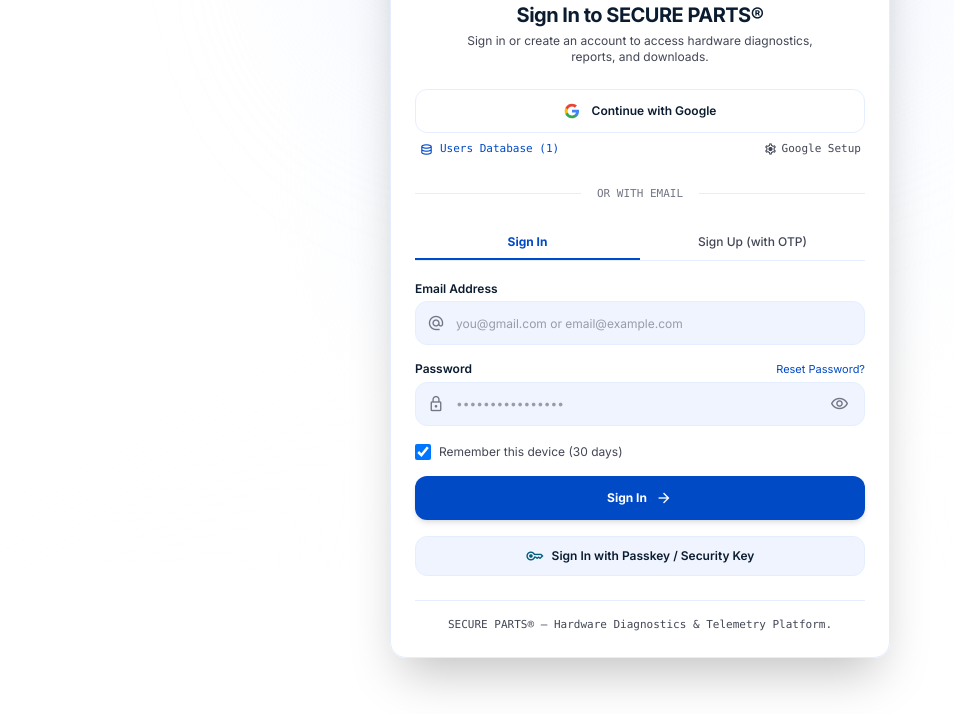
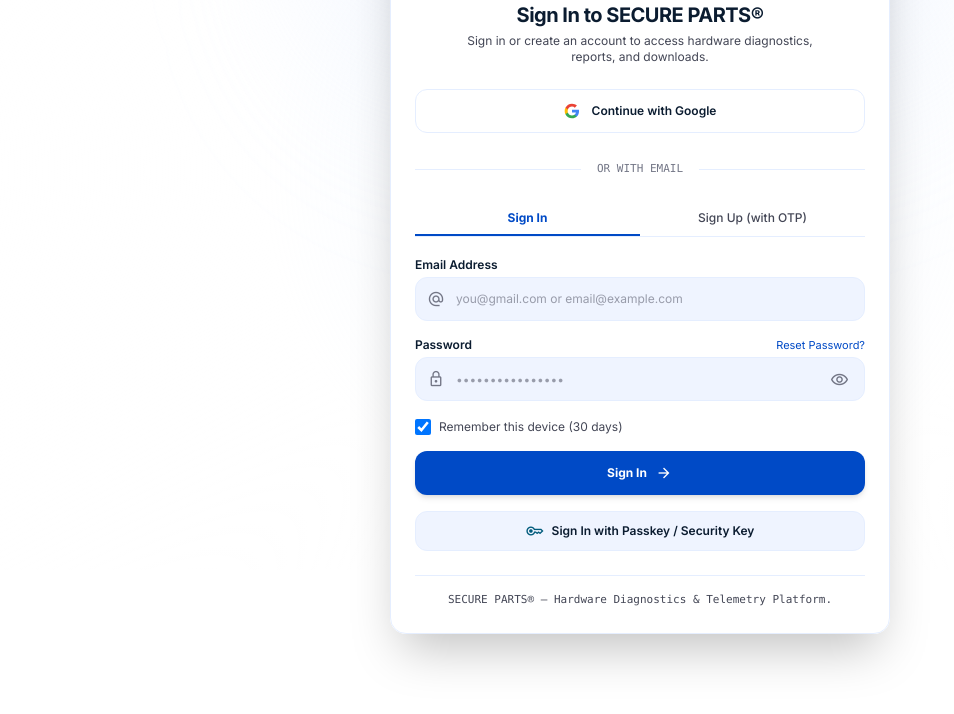
Before and after one commit to AjaySundaran/secureparts, a plain HTML site: page login.html in a window 1280 px wide. Shown: the part 230-944 px from the top of the page, without its empty margins (0-954 px from the left). After the commit the page ends 920 px from the top, so only its background shows below. Drawn offline with nearby package versions, Linux system fonts and the light colour scheme.

Commit message:
Simplify login page to standard Google Sign-In button

```diff
--- a/login.html
+++ b/login.html
@@ -134,17 +134,6 @@
               </svg>
               <span>Continue with Google</span>
             </button>
-
-            <div class="flex items-center justify-between w-full px-1 mt-2 text-[11px] text-on-surface-variant font-mono">
-              <button type="button" onclick="UsersDatabase.openModal()" class="flex items-center gap-1.5 text-primary hover:underline cursor-pointer">
-                <span class="material-symbols-outlined text-[15px]">database</span>
-                <span id="db-user-count-label">Users Database</span>
-              </button>
-              <button type="button" onclick="GoogleAuthService.showConfigModal()" class="flex items-center gap-1 text-on-surface-variant hover:text-primary transition-colors cursor-pointer">
-                <span class="material-symbols-outlined text-[14px]">settings</span>
-                <span>Google Setup</span>
-              </button>
-            </div>
           </div>
 
           <!-- Divider -->
```
